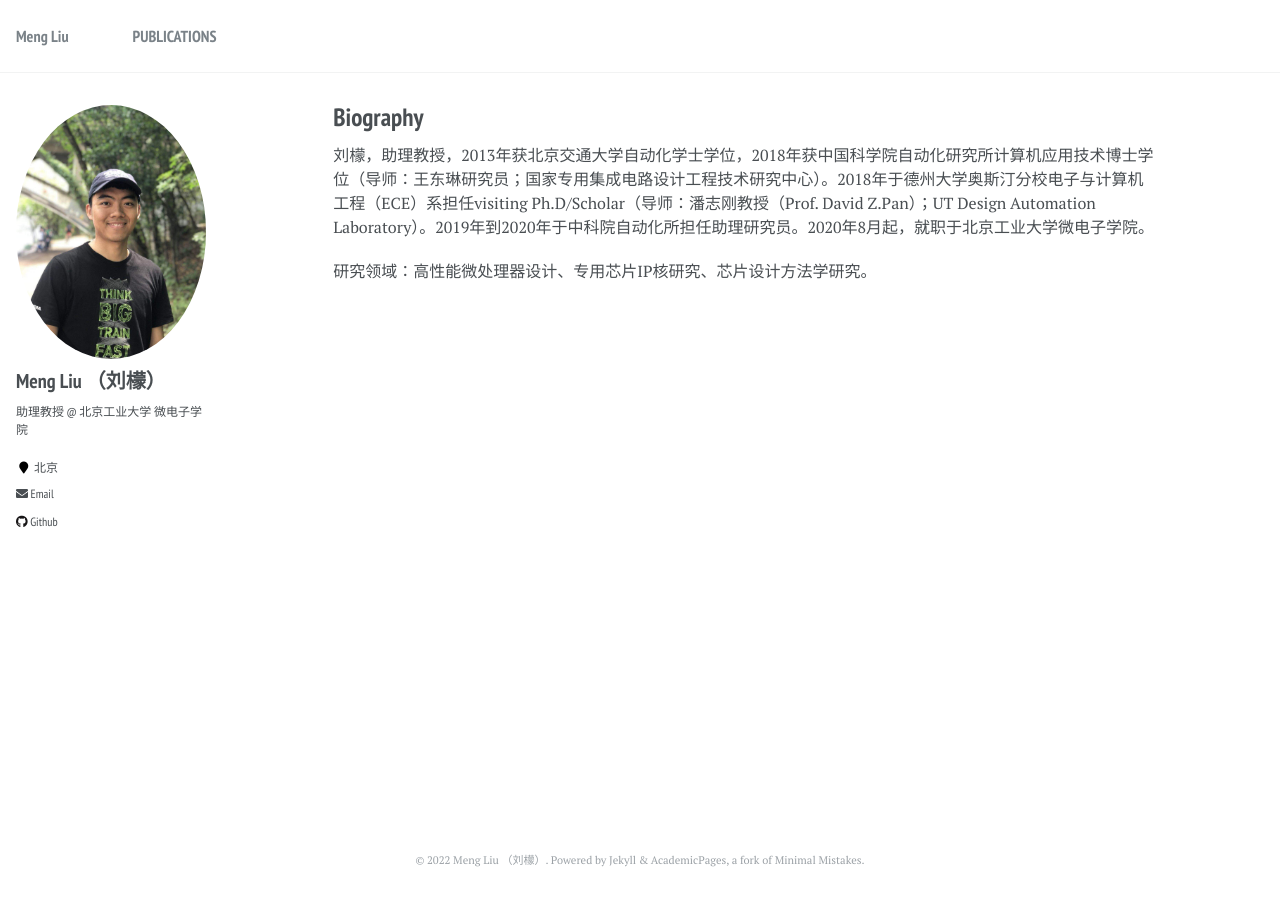
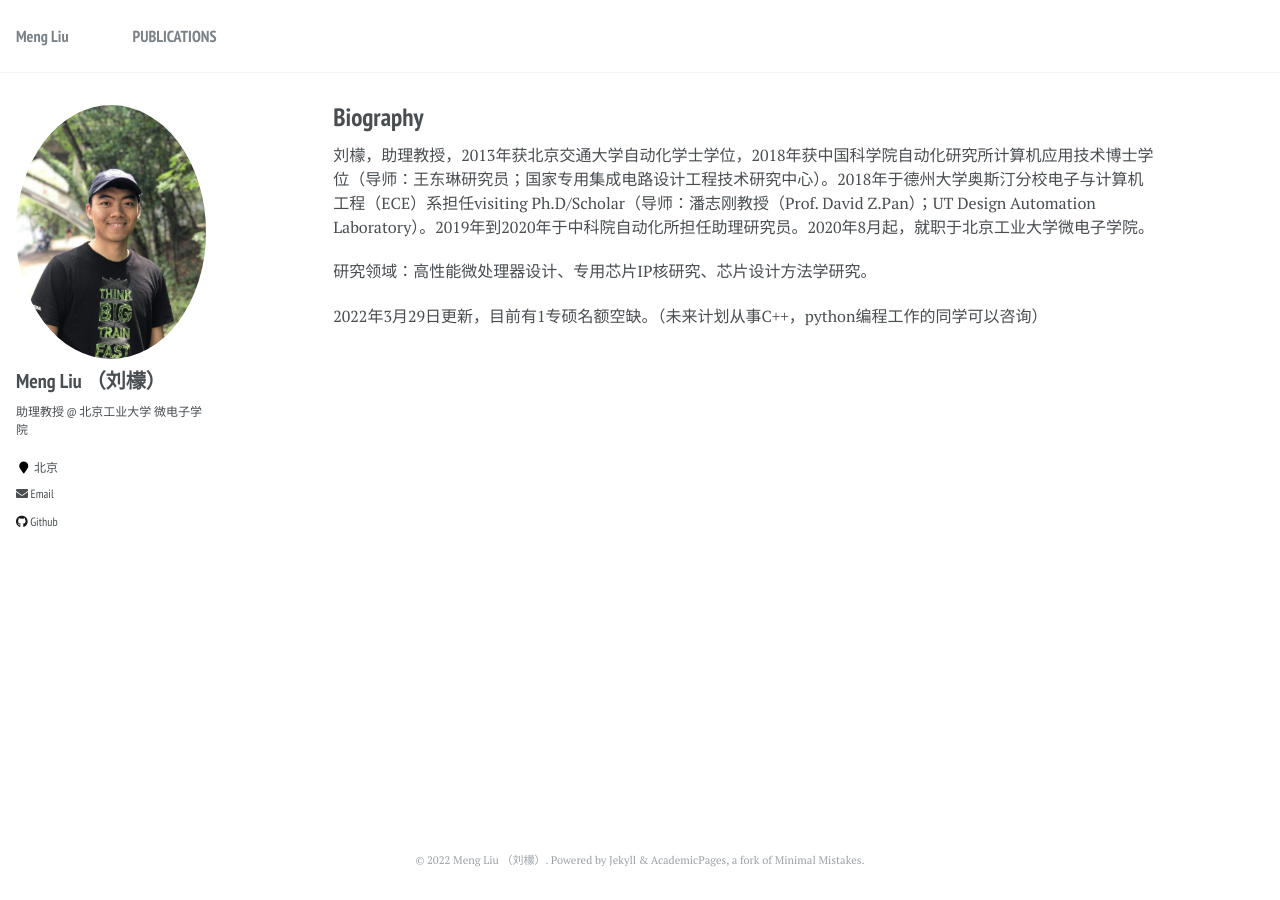
Before and after one commit to liumengbjut/liumengbjut.github.io, a Jekyll site: the page built from _pages/about.md, in a window 1280 px wide. Built offline with Jekyll 4.4.1, drawn with Linux system fonts in a browser that asks for light colours.

Commit message:
Update about.md

```diff
--- a/_pages/about.md
+++ b/_pages/about.md
@@ -13,3 +13,5 @@ redirect_from:
 刘檬，助理教授，2013年获北京交通大学自动化学士学位，2018年获中国科学院自动化研究所计算机应用技术博士学位（导师：王东琳研究员；国家专用集成电路设计工程技术研究中心）。2018年于德州大学奥斯汀分校电子与计算机工程（ECE）系担任visiting Ph.D/Scholar（导师：潘志刚教授（Prof. David Z.Pan）；UT Design Automation Laboratory）。2019年到2020年于中科院自动化所担任助理研究员。2020年8月起，就职于北京工业大学微电子学院。
 
 研究领域：高性能微处理器设计、专用芯片IP核研究、芯片设计方法学研究。
+
+2022年3月29日更新，目前有1专硕名额空缺。（未来计划从事C++，python编程工作的同学可以咨询）
```
